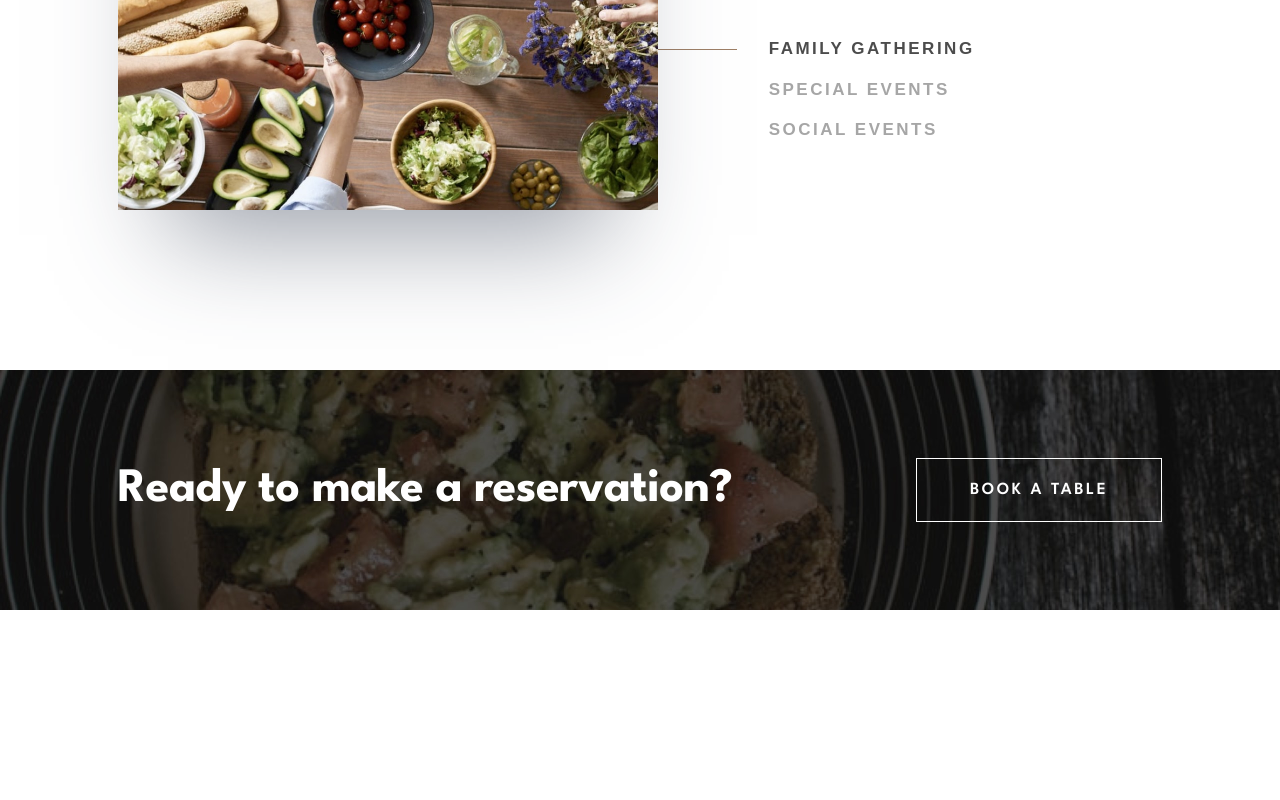
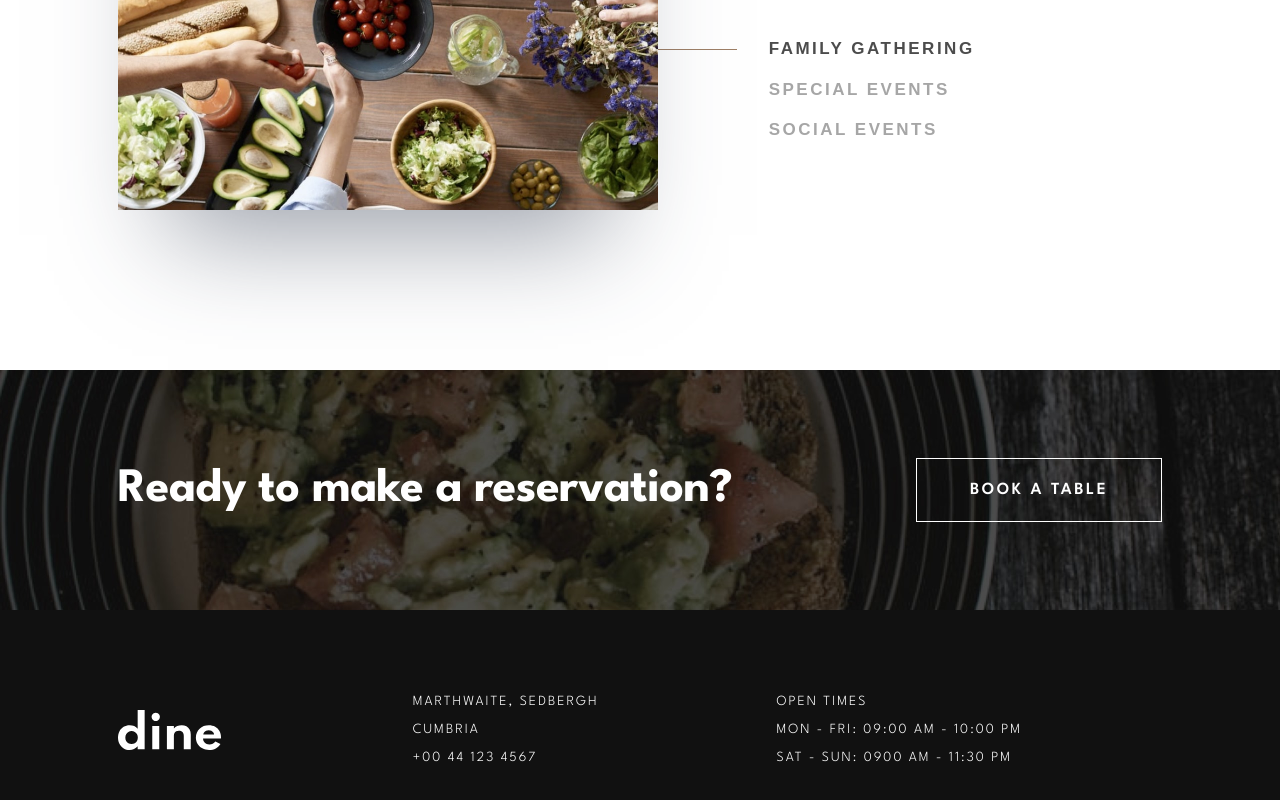
Before and after one commit to samuel-jm/frontend-mentor-dine-restaurant-website, a SvelteKit app: page / in a window 1280 px wide. Shown: the part 3542-4342 px from the top of the page. Before the commit the page ends 4152 px from the top, so only its background shows below. Built offline with nearby package versions, Linux system fonts and the light colour scheme.

Commit message:
Create the footer section

```diff
--- a/src/routes/+page.svelte
+++ b/src/routes/+page.svelte
@@ -4,6 +4,7 @@
 	import Highlights from './Highlights.svelte';
 	import Slides from './Slides.svelte';
 	import Cta from './Cta.svelte';
+	import Footer from './Footer.svelte';
 
 	const minPadding = 35;
 	const maxPadding = 165;
@@ -19,3 +20,4 @@
 <Highlights --horizontal-padding={horizontalPadding} />
 <Slides --horizontal-padding={horizontalPadding} />
 <Cta --horizontal-padding={horizontalPadding} />
+<Footer --horizontal-padding={horizontalPadding} />
--- /dev/null
+++ b/src/routes/Footer.svelte
@@ -0,0 +1,34 @@
+<section>
+	<img src="/logo.svg" alt="Dine" />
+	<div>
+		<p>MARTHWAITE, SEDBERGH<br />CUMBRIA<br />+00 44 123 4567</p>
+		<p>OPEN TIMES<br />MON - FRI: 09:00 AM - 10:00 PM<br />SAT - SUN: 0900 AM - 11:30 PM</p>
+	</div>
+</section>
+
+<style lang="scss">
+	section {
+		display: flex;
+		justify-content: flex-start;
+		align-items: center;
+		gap: 192px;
+
+		height: 240px;
+
+		background-color: var(--colour-cod-gray);
+	}
+
+	div {
+		display: flex;
+		align-items: flex-start;
+		gap: 178px;
+
+		color: white;
+
+		font-family: 'League Spartan';
+		font-size: var(--size-xs);
+		font-weight: var(--weight-regular);
+		letter-spacing: var(--letter-spacing-xl);
+		line-height: var(--line-height-s);
+	}
+</style>
```
